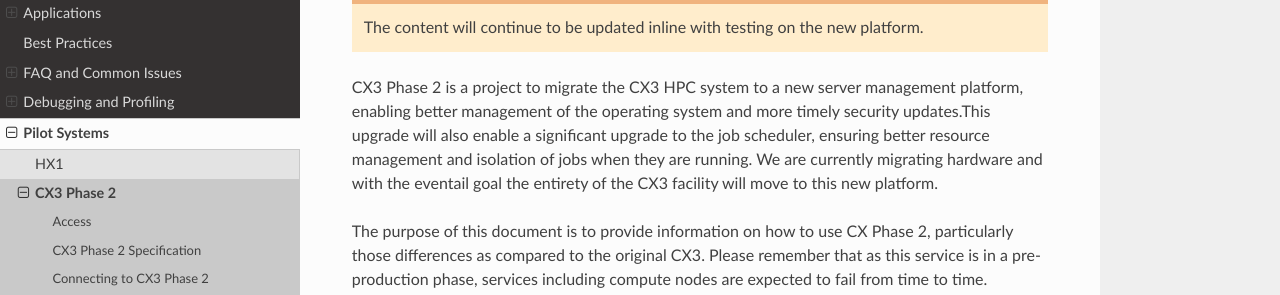
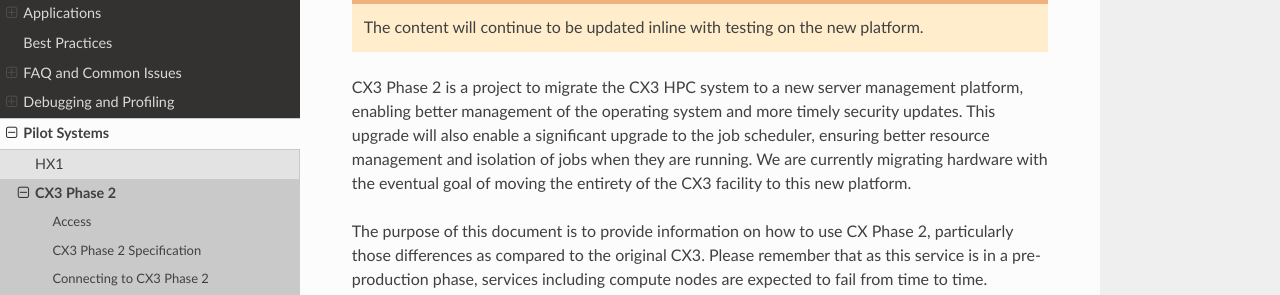
Before and after one commit to ImperialCollegeLondon/icl-rcs-user-guide, an MkDocs documentation site: the page built from docs/hpc/pilot/cx3-phase2.md, in a window 1280 px wide and 900 px high. Shown: the part 185-480 px from the top of the window. Built offline with MkDocs 1.6.1, drawn with Linux system fonts in a browser that asks for light colours; nearby versions of some CDN libraries.

Commit message:
Update docs/hpc/pilot/cx3-phase2.md
Co-authored-by: David Hempston <cyber_veio@hotmail.com>

```diff
--- a/docs/hpc/pilot/cx3-phase2.md
+++ b/docs/hpc/pilot/cx3-phase2.md
@@ -4,7 +4,7 @@
 
     The content will continue to be updated inline with testing on the new platform.
 
-CX3 Phase 2 is a project to migrate the CX3 HPC system to a new server management platform, enabling better management of the operating system and more timely security updates.This upgrade will also enable a significant upgrade to the job scheduler, ensuring better resource management and isolation of jobs when they are running. We are currently migrating hardware and with the eventail goal the entirety of the CX3 facility will move to this new platform.
+CX3 Phase 2 is a project to migrate the CX3 HPC system to a new server management platform, enabling better management of the operating system and more timely security updates. This upgrade will also enable a significant upgrade to the job scheduler, ensuring better resource management and isolation of jobs when they are running. We are currently migrating hardware with the eventual goal of moving the entirety of the CX3 facility to this new platform.
 
 The purpose of this document is to provide information on how to use CX Phase 2, particularly those differences as compared to the original CX3. Please remember that as this service is in a pre-production phase, services including compute nodes are expected to fail from time to time.
 
```
